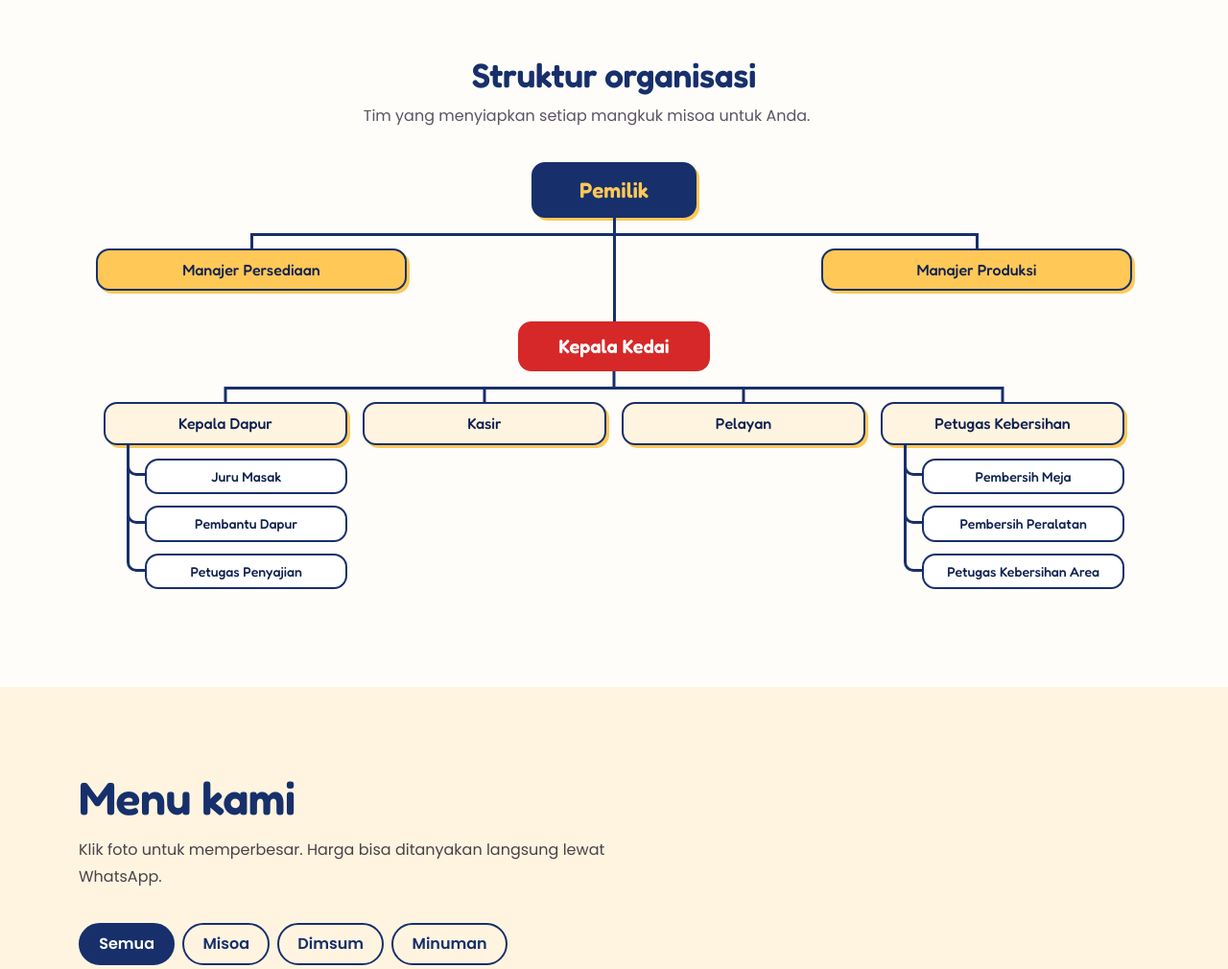
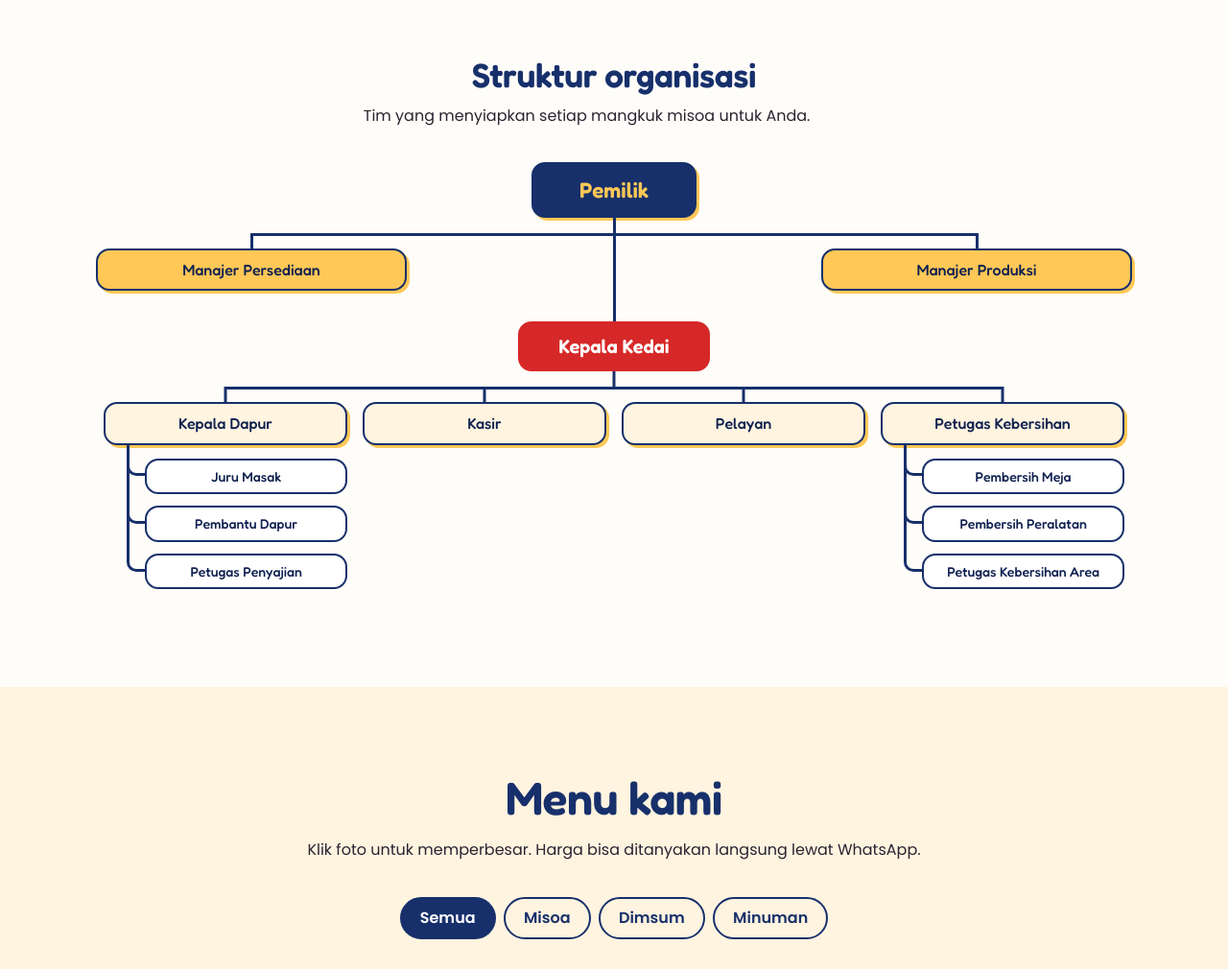
Before and after one commit to KedaiMisoaQiuQiu99/B4_TUBES, a plain HTML site: page index.html in a window 1280 px wide. Shown: the part 1372-2382 px from the top of the page at 96% size. Drawn offline with Linux system fonts and the light colour scheme.

Commit message:
Rapikan teks bagian menu dan tombol filter di tengah

```diff
--- a/assets/css/style.css
+++ b/assets/css/style.css
@@ -109,10 +109,13 @@ a{color:inherit}
 .bagian{padding:5.5rem 0}
 .bagian-krem{background:var(--krem)}
 .bagian-biru{background:var(--biru);color:#fff}
-.kepala-bagian{max-width:620px;margin-bottom:2.2rem}
+.kepala-bagian{max-width:820px;margin:0 auto 2.2rem;text-align:center}
+.kepala-bagian p{text-wrap:balance}
 .kepala-bagian h2,#tentang h2{font-size:clamp(2rem,4.5vw,3rem);margin-bottom:.8rem;color:var(--biru)}
 .bagian-biru .kepala-bagian h2{color:var(--kuning)}
 .kepala-bagian p{margin:0;opacity:.85}
+.bagian:not(.bagian-biru) .kepala-bagian p{opacity:1;color:var(--arang)}
+.bagian-biru .kepala-bagian p{opacity:1}
 
 /* tentang */
 /* Paragraf bagian Tentang rata kanan-kiri */
@@ -137,7 +140,7 @@ a{color:inherit}
 /* ===== Struktur organisasi (versi kode) ===== */
 .bagan{ margin-top:4.5rem; text-align:center; }
 .bagan h3{ font-size:clamp(1.6rem,3.5vw,2.2rem); color:var(--biru); margin-bottom:.5rem; }
-.bagan > p{ max-width:52ch; margin:0 auto 2.2rem; text-align:center; color:#5b5365; }
+.bagan > p{ max-width:52ch; margin:0 auto 2.2rem; text-align:center; color:var(--arang); }
 
 .org{
   --garis:var(--biru); --t:3px; --j:32px;   /* --t = tebal garis, --j = jarak vertikal antar level */
@@ -298,7 +301,7 @@ a{color:inherit}
 }
 
 /* produk */
-.filter{display:flex;flex-wrap:wrap;gap:.5rem;margin-bottom:2rem}
+.filter{display:flex;flex-wrap:wrap;justify-content:center;gap:.5rem;margin-bottom:2rem}
 .filter button{border:2px solid var(--biru);background:transparent;color:var(--biru);font-weight:600;border-radius:999px;padding:.4rem 1.2rem;transition:background .2s,color .2s}
 .filter button:hover{background:rgba(23,48,107,.08)}
 .filter button.aktif{background:var(--biru);color:#fff}
@@ -309,7 +312,7 @@ a{color:inherit}
 .kartu-produk .zoom{position:absolute;right:.7rem;top:.7rem;background:rgba(255,253,249,.92);color:var(--biru);width:2.2rem;height:2.2rem;border-radius:50%;display:grid;place-items:center}
 .kartu-isi{padding:1rem 1.1rem 1.2rem;display:flex;flex-direction:column;gap:.35rem;flex:1}
 .kartu-isi h3{font-size:1.3rem;color:var(--biru);margin:0}
-.kartu-isi p{font-size:.88rem;margin:0;flex:1;color:#5b5365;line-height:1.55}
+.kartu-isi p{font-size:.88rem;margin:0;flex:1;color:var(--arang);line-height:1.55}
 .kartu-isi .btn{align-self:flex-start;margin-top:.5rem;padding:.3rem 1rem;font-size:.88rem;background:var(--merah);color:#fff;border-color:var(--merah)}
 .kartu-isi .btn:hover{background:var(--merah-tua);border-color:var(--merah-tua);color:#fff}
 .produk-item.sembunyi{display:none}
```
